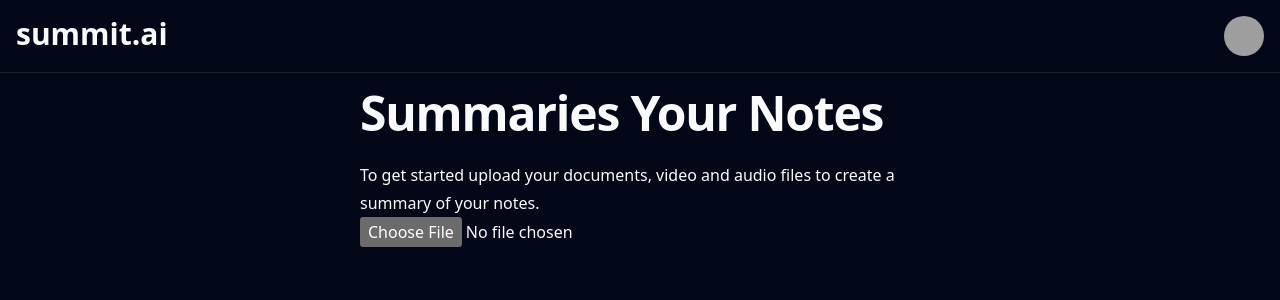
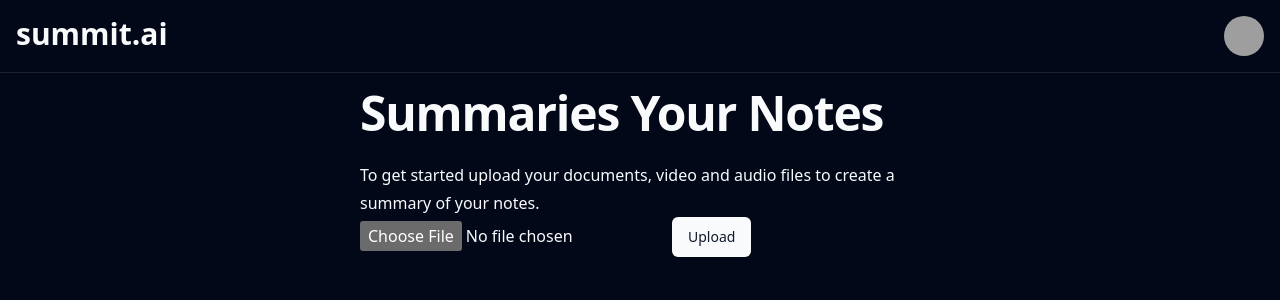
Before and after one commit to mojalil/ai-summary-app, a Next.js app: page / in a window 1280 px wide. Shown: the top 300 px of the page. Built offline with nearby package versions, Linux system fonts and the light colour scheme; grey boxes are pictures that could not be loaded.

Commit message:
added placeholder api route for video upload

```diff
--- /dev/null
+++ b/app/api/video/upload/route.ts
@@ -0,0 +1,16 @@
+
+import { NextRequest , NextResponse } from "next/server";
+
+export async function POST(req: NextRequest, res: NextResponse) {
+  console.log("uploading video");
+  console.log(req.body);
+
+//    Return a 200 response
+
+    return new NextResponse("OK", {
+        status: 200,
+        headers: {
+            "Content-Type": "text/plain",
+        },
+    })
+}
--- a/components/Upload.tsx
+++ b/components/Upload.tsx
@@ -1,6 +1,7 @@
 "use client";
 
-import { ChangeEvent, useState } from "react";
+import { ChangeEvent, FormEvent, useState } from "react";
+import { Button } from "@/components/ui/button";
 
 const Upload = () => {
   const [file, setFile] = useState<File | null>(null);
@@ -14,11 +15,34 @@
     }
   };
 
-  const handleSubmit = async () => {};
+  // handling video for now, we will update this to handle any files
+  const handleSubmit = async (e: FormEvent<HTMLFormElement>) => {
+    e.preventDefault();
+    if (!file) return;
+    const formData = new FormData();
+    formData.append("file", file);
+
+    const res = await fetch("/api/video/upload", {
+      method: "POST",
+      body: formData,
+    });
+
+    console.log("res", res);
+
+    if (res.ok) {
+      const data = await res.json();
+      console.log("data", data);
+    } else {
+      console.log("error uploading file");
+    }
+  };
 
   return (
     <div>
-      <input type="file" onChange={handleFileUpload} />
+      <form onSubmit={handleSubmit}>
+        <input type="file" onChange={handleFileUpload} />
+        <Button type="submit">Upload</Button>
+      </form>
     </div>
   );
 };
```
